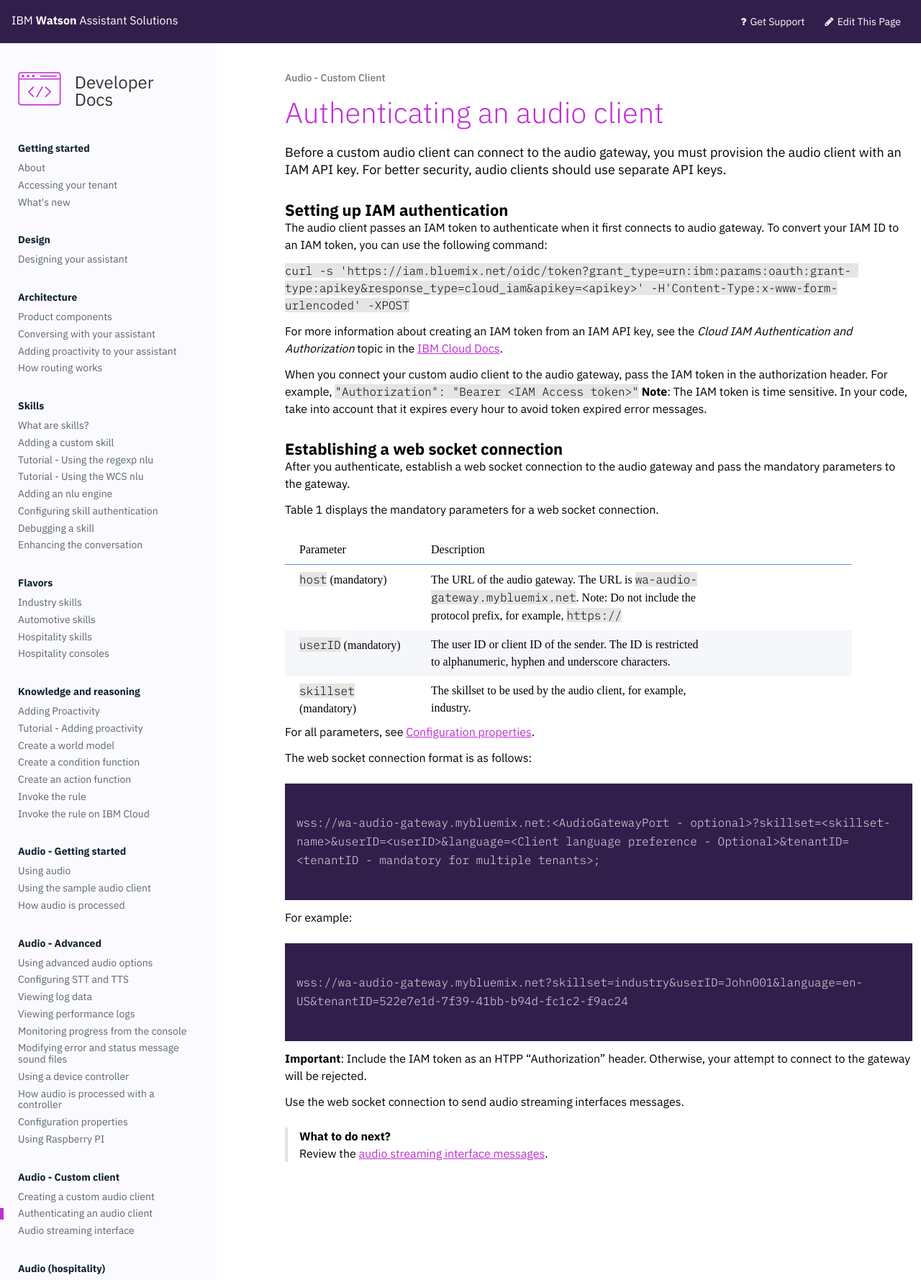
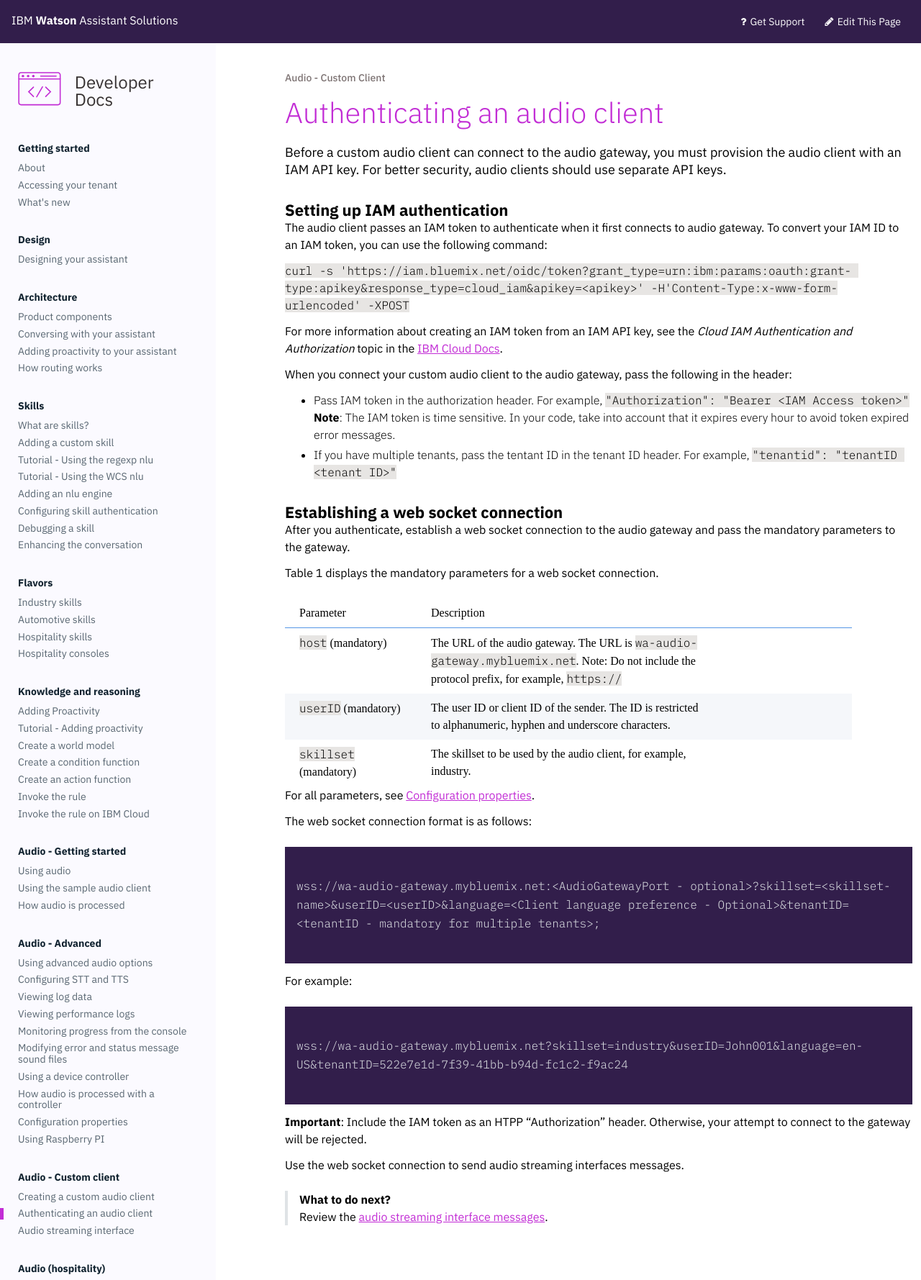
Before and after one commit to Watson-Personal-Assistant/developer, a Jekyll site: the page built from _content/audio_custom/audio_authentication.md, in a window 1280 px wide. Shown: the whole page at 72% size. Built offline with Jekyll 4.4.1, drawn with Linux system fonts in a browser that asks for light colours; some web fonts are replaced.

Commit message:
tenant ID added

```diff
--- a/_content/audio_custom/audio_authentication.md
+++ b/_content/audio_custom/audio_authentication.md
@@ -12,8 +12,10 @@
 
 For more information about creating an IAM token from an IAM API key, see the _Cloud IAM Authentication and Authorization_ topic in the [IBM Cloud Docs](https://console.bluemix.net/docs/services/IoT/reference/security/cloud_iam.html#cloud_iam).
 
-When you connect your custom audio client to the audio gateway, pass the IAM token in the authorization header.  For example, `"Authorization": "Bearer <IAM Access token>"`
+When you connect your custom audio client to the audio gateway, pass the following in the header:
+- Pass IAM token in the authorization header.  For example, `"Authorization": "Bearer <IAM Access token>"`
 **Note**:  The IAM token is time sensitive.  In your code, take into account that it expires every hour to avoid token expired error messages.
+- If you have multiple tenants, pass the tentant ID in the tenant ID header.  For example, `"tenantid": "tenantID <tenant ID>"`
 
 ### Establishing a web socket connection
 
```
